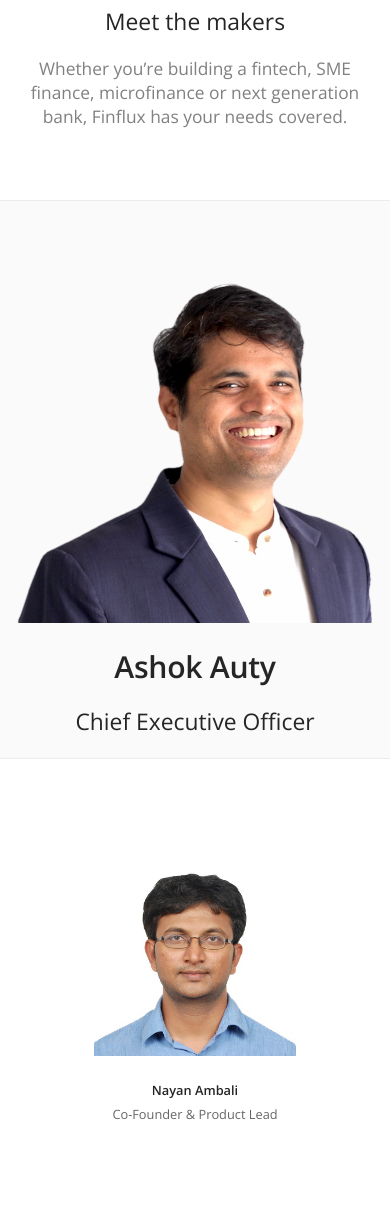
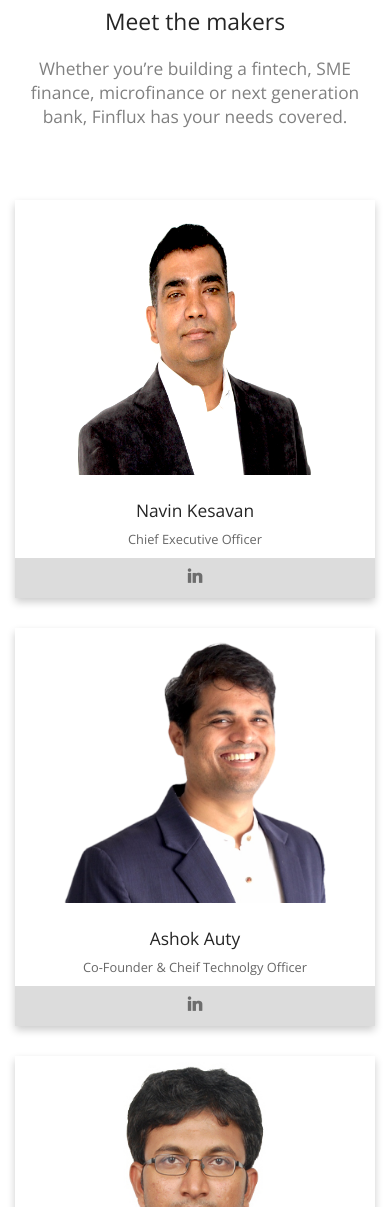
Before and after one commit to satish-conflux/website, a PHP site: page /our_company.php in a window 390 px wide. Shown: the part 2232-3439 px from the top of the page. Run offline with PHP 8.4, Linux system fonts and the light colour scheme; some web fonts are replaced.

Commit message:
FW-17:Changes in the Our company Page

```diff
--- a/our_company.php
+++ b/our_company.php
@@ -11,6 +11,28 @@
         // Include header file
         include('./common/header.php');
     ?>
+    <head>
+		<style>
+			.card {
+			  box-shadow: 0 4px 8px 0 rgba(0, 0, 0, 0.2);
+			}
+			.cardimg {
+			  width: 265px;
+			  height: 275px;
+			}
+			.cardbottom {
+			  border: none;
+			  outline: 0;
+              display: inline-block;
+              margin-top: 6px;
+			  padding: 8px;
+			  color: white;
+			  background-color: #DCDCDC;
+			  text-align: center;
+			  width: 100%;
+			}
+		</style>
+	</head>
     <body class=" ">
         <a id="start"></a>
         <?php include("./common/navbar.php"); ?>
@@ -135,76 +157,111 @@
                 </div>
                 <!--end of container-->
             </section>
-            <section class="space--sm unpad--bottom switchable text-center testimonial testimonial-1 bg--secondary">
+            <section class="text-center">
                 <div class="container">
                     <div class="row">
-                        <div class="col-sm-6 col-md-5">
-                            <img alt="Ashok Auty" src="img/ashok-auty.png" />
-                        </div>
-                        <div class="col-sm-6">
-                            <div class="switchable__text">
-                                <h1><strong>
-                                    Ashok Auty
-                                    </strong>
-                                </h1>
-                                <h2>Chief Executive Officer</h2>
-                                <span></span>
+						<div class="col-sm-3">
+							<div class="card">
+								<div class="feature">
+									<img class="cardimg" alt="Navin Kesavan" src="img/navin-kesavan.jpg" />
+									<h4>Navin Kesavan</h4>
+									<span>Chief Executive Officer</span>
+									<br/>
+									<div class="cardbottom">
+										<ul class="social-list list-inline list--hover">
+											<li>
+												<a href="https://www.linkedin.com/in/navinkesavan/ " target="_blank">
+													<i class="socicon socicon-linkedin icon icon--xs"></i>
+												</a>
+											</li>
+										</ul>
 									</div>
 								</div>
 							</div>
-                    <!--end of row-->
 						</div>
-                <!--end of container-->
-            </section>
-            <section class="text-center">
-                <div class="container">
-                    <div class="row">
-                        <div class="col-sm-4">
-                            <div class="feature feature-8">
-                                <img alt="Nayan Ambali" src="img/nayan_ambali.jpg" />
-                                <h5>Nayan Ambali</h5>
-                                <span>Co-Founder &amp; Product Lead</span>
-                            </div>
-                        </div>
-                        <div class="col-sm-4">
-                            <div class="feature feature-8">
-                                <img alt="Binny Gopinath" src="img/binny_gopinath.png" />
-                                <h5>Binny Gopinath Sreevas</h5>
-                                <span>Partner &amp; VP, Sales &amp; Marketing</span>
-                            </div>
-                        </div>
-                        <div class="col-sm-4">
-                            <div class="feature feature-8">
-                                <img alt="Vishwasbabu AJ" src="img/vishwasbabu_aj.png" />
-                                <h5>Vishwasbabu AJ</h5>
-                                <span>Co-Founder &amp; CTO</span>
-                            </div>
-                        </div>
-                        <div class="col-sm-4">
-                            <div class="feature feature-8">
-                                <img alt="Dhirendra Pratap" src="img/dhirendra_pratap.png" />
-                                <h5>Dhirendra Pratap</h5>
-                                <span>Engineering Director</span>
-                            </div>
-                        </div>
-                        <div class="col-sm-4">
-                            <div class="feature feature-8">
-                                <img alt="Kannan A.K." src="img/kannan_ak.jpg" />
-                                <h5>Kannan A.K.</h5>
-                                <span>VP, Sales &amp; Marketing</span>
-                            </div>
-                        </div>
-                        <div class="col-sm-4">
-                            <div class="feature feature-8">
-                                <img alt="Pramod Nuthakki" src="img/pramod_nuthakki.png" />
-                                <h5>Pramod Nuthakki</h5>
-                                <span>Chief Architect</span>
+						<div class="col-sm-3">
+							<div class="card">
+								<div class="feature">
+									<img class="cardimg" alt="Ashok Auty" src="img/ashok-auty.png" />
+									<h4>Ashok Auty</h4>
+									<span>Co-Founder &amp; Cheif Technolgy Officer</span>
+									<br/>
+									<div class="cardbottom">
+										<ul class="social-list list-inline list--hover">
+											<li>
+												<a href="https://www.linkedin.com/in/ashok-auty/" target="_blank">
+													<i class="socicon socicon-linkedin icon icon--xs"></i>
+												</a>
+											</li>
+										</ul>
 									</div>
 								</div>
 							</div>
-                    <!--end of row-->
 						</div>
-                <!--end of container-->
+
+						<div class="col-sm-3">
+							<div class="card">
+								<div class="feature">
+									<img class="cardimg" alt="Nayan Ambali" src="img/nayan_ambali.jpg" />
+									<h4>Nayan Ambali</h4>
+									<span>Co-Founder &amp; Cheif Marketing Officer</span>
+									<br/>
+									<div class="cardbottom">
+										<ul class="social-list list-inline list--hover">
+											<li>
+												<a href="https://www.linkedin.com/in/nayanambali/" target="_blank">
+													<i class="socicon socicon-linkedin icon icon--xs"></i>
+												</a>
+											</li>
+										</ul>
+									</div>
+								</div>
+							</div>
+						</div>
+
+						<div class="col-sm-3">
+							<div class="card">
+								<div class="feature">
+									<img class="cardimg" alt="Binny Gopinath" src="img/binny_gopinath.png" />
+									<h4>Binny Gopinath</h4>
+									<span>Partner &amp; Chief Operating Officer</span>
+									<br/>
+									<div class="cardbottom">
+										<ul class="social-list list-inline list--hover">
+											<li>
+												<a href="https://www.linkedin.com/in/binnygopinathsreevas/" target="_blank">
+													<i class="socicon socicon-linkedin icon icon--xs"></i>
+												</a>
+											</li>
+										</ul>
+									</div>
+								</div>
+							</div>
+						</div>
+					</div>
+
+					<div class="hidden row">
+						<div class="col-sm-3">
+							<div class="card">
+								<div class="feature">
+									<img class="cardimg" alt="Team" src="img/join_our_team.png" />
+									<h4>Join our team</h4>
+									<span>&nbsp;</span><br/>
+									<p>&nbsp;</p>
+									<div class="cardbottom">
+										<ul class="social-list list-inline list--hover">
+											<li>
+												<a href="https://in.linkedin.com/company/conflux-of-open-source-technologies" target="_blank">
+													<i class="socicon socicon-linkedin icon icon--xs"></i>
+												</a>
+											</li>
+										</ul>
+									</div>
+								</div>
+							</div>
+						</div>
+					</div>
+				</div>
 			</section>
             <section class="text-center">
                 <div class="container">
```
Also changed, not shown: team.php (+155 -97 lines), img/navin-kesavan.jpg (added). Lines whose indentation alone changed are shown as unchanged.
